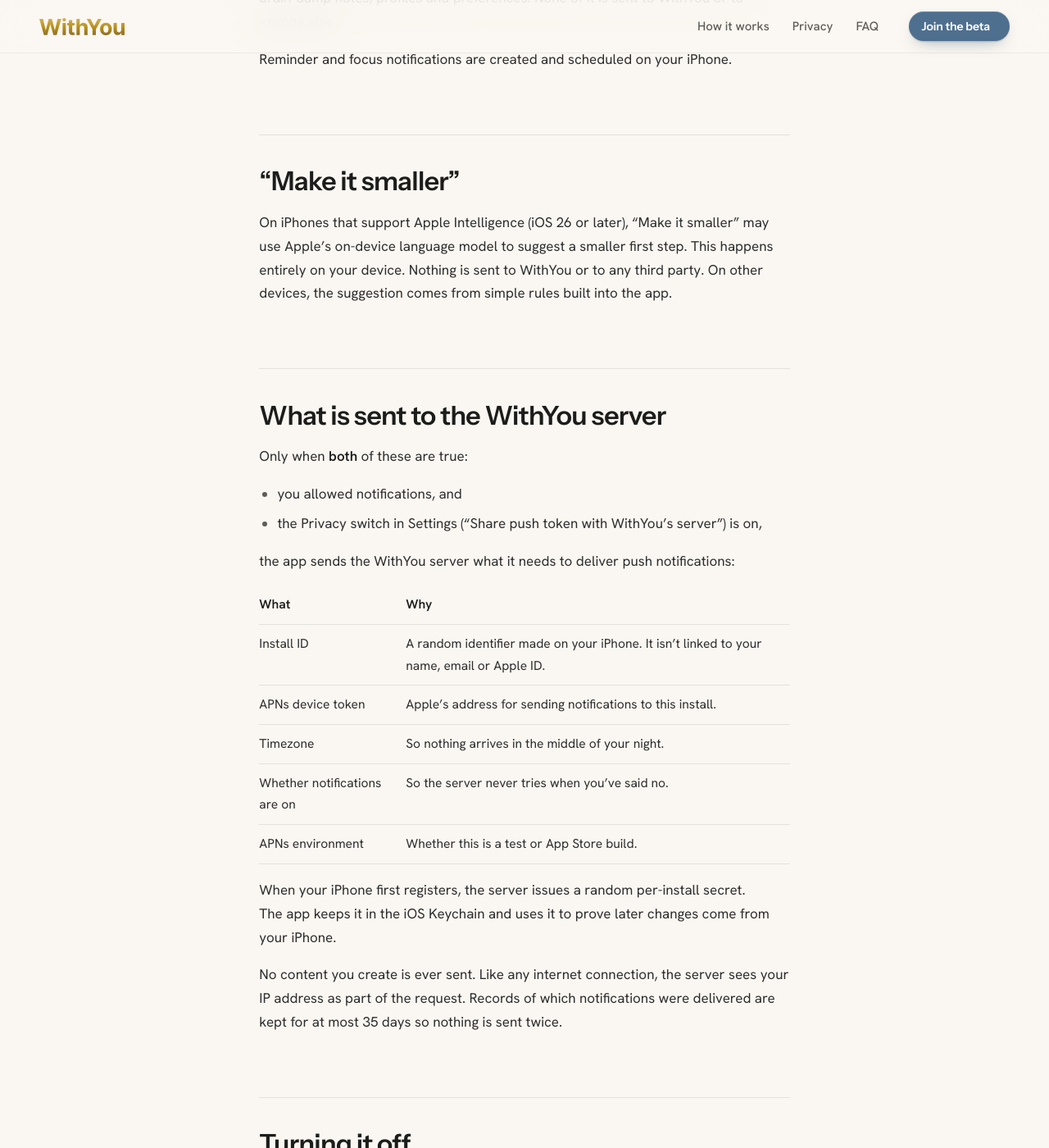
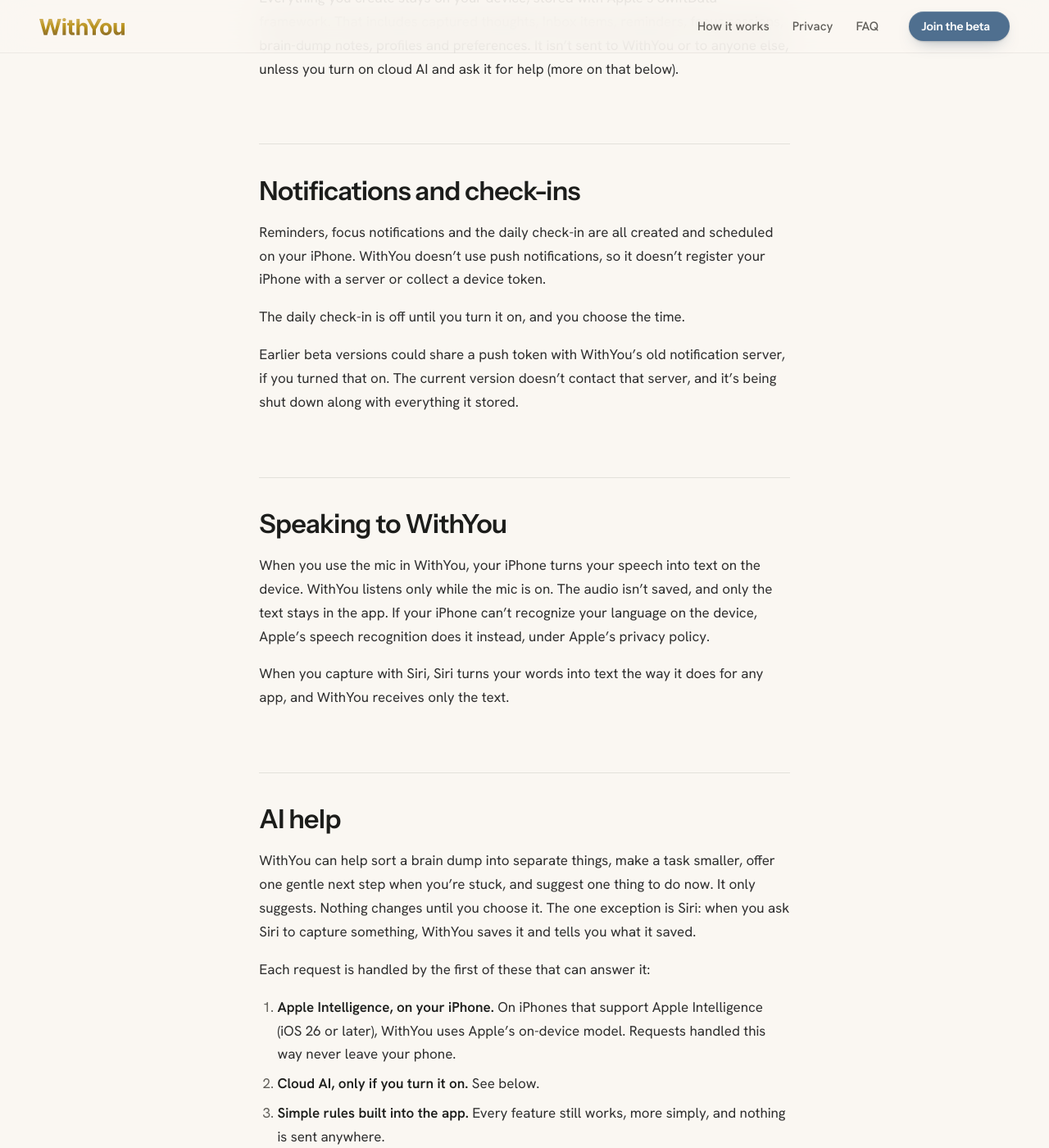
Before and after one commit to elaiken3/withyou-site, a Jekyll site: the page built from privacy.md, in a window 1280 px wide and 1400 px high, scrolled down 582 px. Shown: the whole window at 82% size. Built offline with Jekyll 4.4.1, drawn with Linux system fonts in a browser that asks for light colours; some of the changed text lies outside the part shown.

Commit message:
Privacy page: local notifications, optional cloud AI, on-device speech
The app no longer registers with a push server: reminders and the daily
check-in are local notifications. Describe the optional, off-by-default
cloud AI (what is sent, who processes it, what is kept and for how long,
how to delete it), on-device Apple Intelligence, and on-device speech
recognition. Update the homepage privacy summary to match.

Co-Authored-By: Claude Opus 5.5 <noreply@anthropic.com>
Claude-Session: https://claude.ai/code/session_01NeUXjWQ1BCAtLeVcQMMf2V

```diff
--- a/privacy.md
+++ b/privacy.md
@@ -1,56 +1,82 @@
 ---
 title: Privacy Policy
-description: What WithYou keeps on your iPhone, the little it sends to deliver notifications, and how to delete it.
+description: What WithYou keeps on your iPhone, what optional cloud AI sends, and how to delete it.
 permalink: /privacy/
 ---
 
 # Privacy Policy
 
-<span class="page-meta">Effective October 8, 2026</span>
+<span class="page-meta">Effective October 9, 2026</span>
 
-WithYou is built to be safe to open on a bad day, and that includes your privacy. Your thoughts, tasks, reminders and focus sessions stay on your iPhone.
+WithYou is built to be safe to open on a bad day, and that includes your privacy. Your thoughts, tasks, reminders and focus sessions stay on your iPhone. There’s no account to make, and WithYou doesn’t send anything to its server unless you turn on cloud AI.
 
 ## What stays on your iPhone
 
-Everything you create stays on your device, stored with Apple’s SwiftData framework. That includes captured thoughts, Inbox items, reminders, focus sessions, brain-dump notes, profiles and preferences. None of it is sent to WithYou or to anyone else.
+Everything you create stays on your device, stored with Apple’s SwiftData framework. That includes captured thoughts, Inbox items, reminders, focus sessions, brain-dump notes, profiles and preferences. It isn’t sent to WithYou or to anyone else, unless you turn on cloud AI and ask it for help (more on that below).
 
-Reminder and focus notifications are created and scheduled on your iPhone.
+## Notifications and check-ins
 
-## “Make it smaller”
+Reminders, focus notifications and the daily check-in are all created and scheduled on your iPhone. WithYou doesn’t use push notifications, so it doesn’t register your iPhone with a server or collect a device token.
 
-On iPhones that support Apple Intelligence (iOS 26 or later), “Make it smaller” may use Apple’s on-device language model to suggest a smaller first step. This happens entirely on your device. Nothing is sent to WithYou or to any third party. On other devices, the suggestion comes from simple rules built into the app.
+The daily check-in is off until you turn it on, and you choose the time.
 
-## What is sent to the WithYou server
+Earlier beta versions could share a push token with WithYou’s old notification server, if you turned that on. The current version doesn’t contact that server, and it’s being shut down along with everything it stored.
 
-Only when **both** of these are true:
+## Speaking to WithYou
 
-- you allowed notifications, and
-- the Privacy switch in Settings (“Share push token with WithYou’s server”) is on,
+When you use the mic in WithYou, your iPhone turns your speech into text on the device. WithYou listens only while the mic is on. The audio isn’t saved, and only the text stays in the app. If your iPhone can’t recognize your language on the device, Apple’s speech recognition does it instead, under Apple’s privacy policy.
 
-the app sends the WithYou server what it needs to deliver push notifications:
+When you capture with Siri, Siri turns your words into text the way it does for any app, and WithYou receives only the text.
+
+## AI help
+
+WithYou can help sort a brain dump into separate things, make a task smaller, offer one gentle next step when you’re stuck, and suggest one thing to do now. It only suggests. Nothing changes until you choose it. The one exception is Siri: when you ask Siri to capture something, WithYou saves it and tells you what it saved.
+
+Each request is handled by the first of these that can answer it:
+
+1. **Apple Intelligence, on your iPhone.** On iPhones that support Apple Intelligence (iOS 26 or later), WithYou uses Apple’s on-device model. Requests handled this way never leave your phone.
+2. **Cloud AI, only if you turn it on.** See below.
+3. **Simple rules built into the app.** Every feature still works, more simply, and nothing is sent anywhere.
+
+## Cloud AI (optional)
+
+Cloud AI is off until you turn on **Use cloud AI** in Settings. When it’s on and a request can’t be handled on your iPhone, WithYou sends it to our small server. The server asks Claude, an AI model made by Anthropic, and sends the answer back.
+
+Each request includes only what it needs:
 
 | What | Why |
 | --- | --- |
-| Install ID | A random identifier made on your iPhone. It isn’t linked to your name, email or Apple ID. |
-| APNs device token | Apple’s address for sending notifications to this install. |
-| Timezone | So nothing arrives in the middle of your night. |
-| Whether notifications are on | So the server never tries when you’ve said no. |
-| APNs environment | Whether this is a test or App Store build. |
+| The words for that request | The thought you’re sorting, the task you want to make smaller, or the short list of things you’re choosing between. |
+| A little context | Things like the current time, your time zone or the energy level you picked, so the answer fits your day. |
+| A random anonymous ID | Made by the app for cloud AI. It isn’t linked to your name, email or Apple ID. It lets the server keep a fair daily limit. |
 
-When your iPhone first registers, the server issues a random per-install secret. The app keeps it in the iOS Keychain and uses it to prove later changes come from your iPhone.
+Two services handle these requests for us:
 
-No content you create is ever sent. Like any internet connection, the server sees your IP address as part of the request. Records of which notifications were delivered are kept for at most 35 days so nothing is sent twice.
+- **Supabase** hosts our server and the anonymous ID. See [Supabase’s privacy policy](https://supabase.com/privacy).
+- **Anthropic** runs Claude, which writes the answer. It gets the request from our server, not from your iPhone. Under its commercial terms, Anthropic doesn’t train its models on these requests. See [Anthropic’s privacy policy](https://www.anthropic.com/legal/privacy).
+
+Like any internet connection, Supabase sees your IP address as part of the request and may keep it in its standard security logs.
+
+### What WithYou keeps
+
+- **None of your words.** The server doesn’t store the text you send or the answers it returns. Its logs note only the kind of request, whether it worked and how long it took.
+- **A daily count** of cloud AI requests for your anonymous ID, so everyone gets a fair share. Counts are deleted after 35 days.
+- **The anonymous ID itself**, until you delete it.
 
 ## Turning it off
 
-Turning the Privacy switch off deletes this install’s record from the WithYou server and removes the stored secret from your iPhone. If the server can’t be reached, the switch stays on and nothing changes, so you can try again later.
+You can turn off **Use cloud AI** in Settings at any time. From then on, nothing is sent.
 
-Deleting the app removes everything stored on your iPhone. To also delete the server record, turn the switch off before deleting the app.
+**Delete my cloud AI data** in Settings deletes your anonymous ID and its daily counts from the server, and forgets the ID on your iPhone.
+
+Deleting the app removes everything stored on your iPhone. If you used cloud AI, tap **Delete my cloud AI data** first to remove the server side too. If you don’t, the daily counts are still deleted after 35 days.
 
 ## Third parties
 
 WithYou has no analytics, no advertising SDKs and no trackers, in the app or on this website. This website loads no third-party fonts or scripts. WithYou does not sell your data.
 
+Apart from Apple’s own features on your iPhone, the only outside services WithYou uses are Supabase and Anthropic, and only for cloud AI when you’ve turned it on.
+
 ## Questions
 
 Visit [Support](/support/) for help or privacy questions.
```
Also changed, not shown: index.html (+5 -4 lines).
